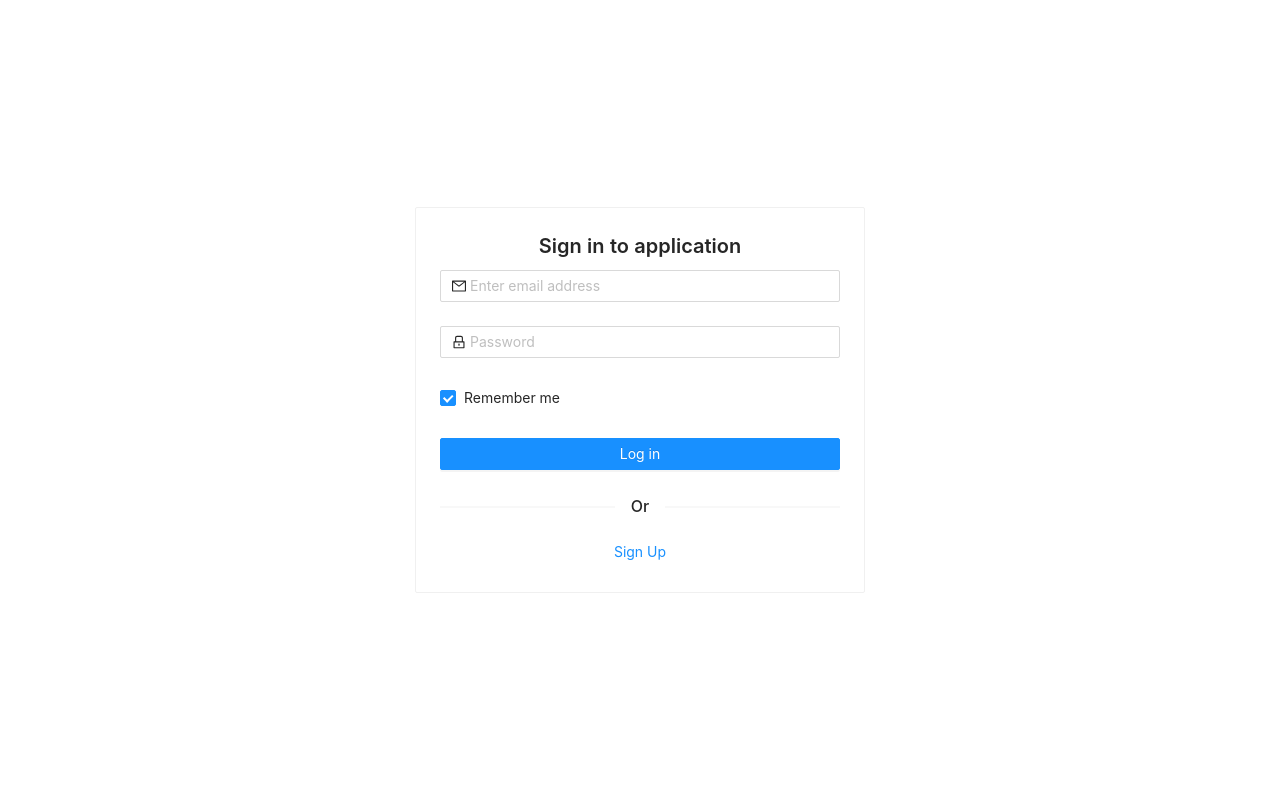
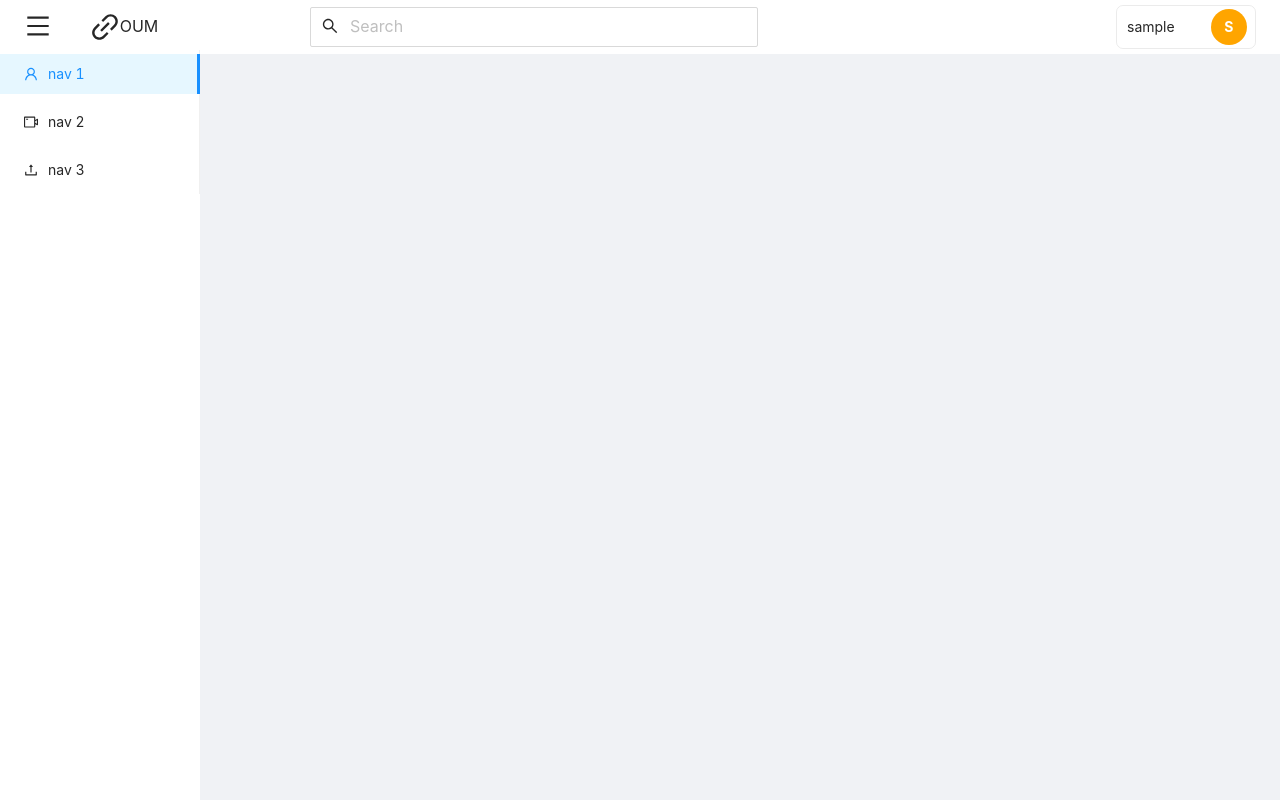
Before and after one commit to yeeezsh/CPE393-Advance-SE, a React (Create React App) app in the folder frontend/: page / in a window 1280 px wide. Before the commit this address led to /signin. Built offline with nearby package versions, Linux system fonts and the light colour scheme; no server answers; sample sign-in values are in the browser's storage.

Commit message:
Hotfix login (#40)
* feat: save user to local

* fix: fix logout

* fix: remove user from local

* fix: remove remember me

Co-authored-by: wuttithat.krongyot <wuttithat.krongyot@accenture.com>

```diff
--- /dev/null
+++ b/frontend/src/common/store/user/types.ts
@@ -0,0 +1,6 @@
+export type User = {
+  _id: string;
+  username: string;
+  displayName?: string;
+  email?: string;
+};
--- a/frontend/src/modules/account/pages/signin/index.tsx
+++ b/frontend/src/modules/account/pages/signin/index.tsx
@@ -7,7 +7,6 @@ import {
   Input,
   Row,
   Typography,
-  Checkbox,
   Alert,
 } from "antd";
 import React, { useEffect, useState } from "react";
@@ -44,6 +43,9 @@ const AccountSignInPage: React.FC<{ onError?: (status: number) => void }> = (
 
   useEffect(() => {
     if (!error && data) {
+      const duplicated = localStorage.getItem("user");
+      if (duplicated) localStorage.removeItem("user");
+      localStorage.setItem("user", JSON.stringify(data.userLogin));
       dispatch(setUser(data.userLogin));
       history.push("/");
     } else if (error) {
@@ -124,12 +126,6 @@ const AccountSignInPage: React.FC<{ onError?: (status: number) => void }> = (
             </Form.Item>
 
             <Form.Item>
-              <Form.Item name="remember" valuePropName="checked" noStyle>
-                <Checkbox>Remember me</Checkbox>
-              </Form.Item>
-            </Form.Item>
-
-            <Form.Item>
               <div style={{ textAlign: "center" }}>
                 <Button
                   type="primary"
--- a/frontend/src/modules/home/components/AccountBadge/account.info.tsx
+++ b/frontend/src/modules/home/components/AccountBadge/account.info.tsx
@@ -1,6 +1,7 @@
 import { Divider } from "antd";
 import React from "react";
 import { useDispatch } from "react-redux";
+import { useHistory } from "react-router-dom";
 import styled from "styled-components";
 import Button from "../../../../common/components/Button";
 import CharacterBadge from "../../../../common/components/CharacterBadge";
@@ -59,9 +60,11 @@ export type AccountInfoProps = {
 const AccountInfo: React.FC<AccountInfoProps> = (props) => {
   const firstCharacter = props.username.slice(0, 1).toLocaleUpperCase();
   const dispatch = useDispatch();
+  const history = useHistory();
   const onClick = () => {
-    console.log("click!!!");
     dispatch(deleteUser());
+    localStorage.removeItem("user");
+    history.replace("/signin");
   };
 
   return (
--- a/frontend/src/pages/index.tsx
+++ b/frontend/src/pages/index.tsx
@@ -1,18 +1,20 @@
 import React from "react";
 import HomePage from "../modules/home/pages/home";
-import { useSelector } from "react-redux";
-import { Store } from "../common/store";
+import { useDispatch } from "react-redux";
 import { useHistory } from "react-router";
+import { setUser } from "../common/store/user";
 
 export interface IndexPageProps {
   enableAuth?: boolean;
 }
 
 const IndexPage: React.FC<IndexPageProps> = ({ enableAuth = true }) => {
-  const isAuth = useSelector((state: Store) => state.user.isAuth);
   const history = useHistory();
+  const dispatch = useDispatch();
+  const user = localStorage.getItem("user");
 
-  if (!isAuth && enableAuth) history.replace("/signin");
+  if (enableAuth && !user) history.replace("/signin");
+  user && dispatch(setUser(JSON.parse(user)));
 
   return <HomePage />;
 };
```
Also changed, not shown: frontend/src/common/store/user/index.ts (+1 -7 lines).
